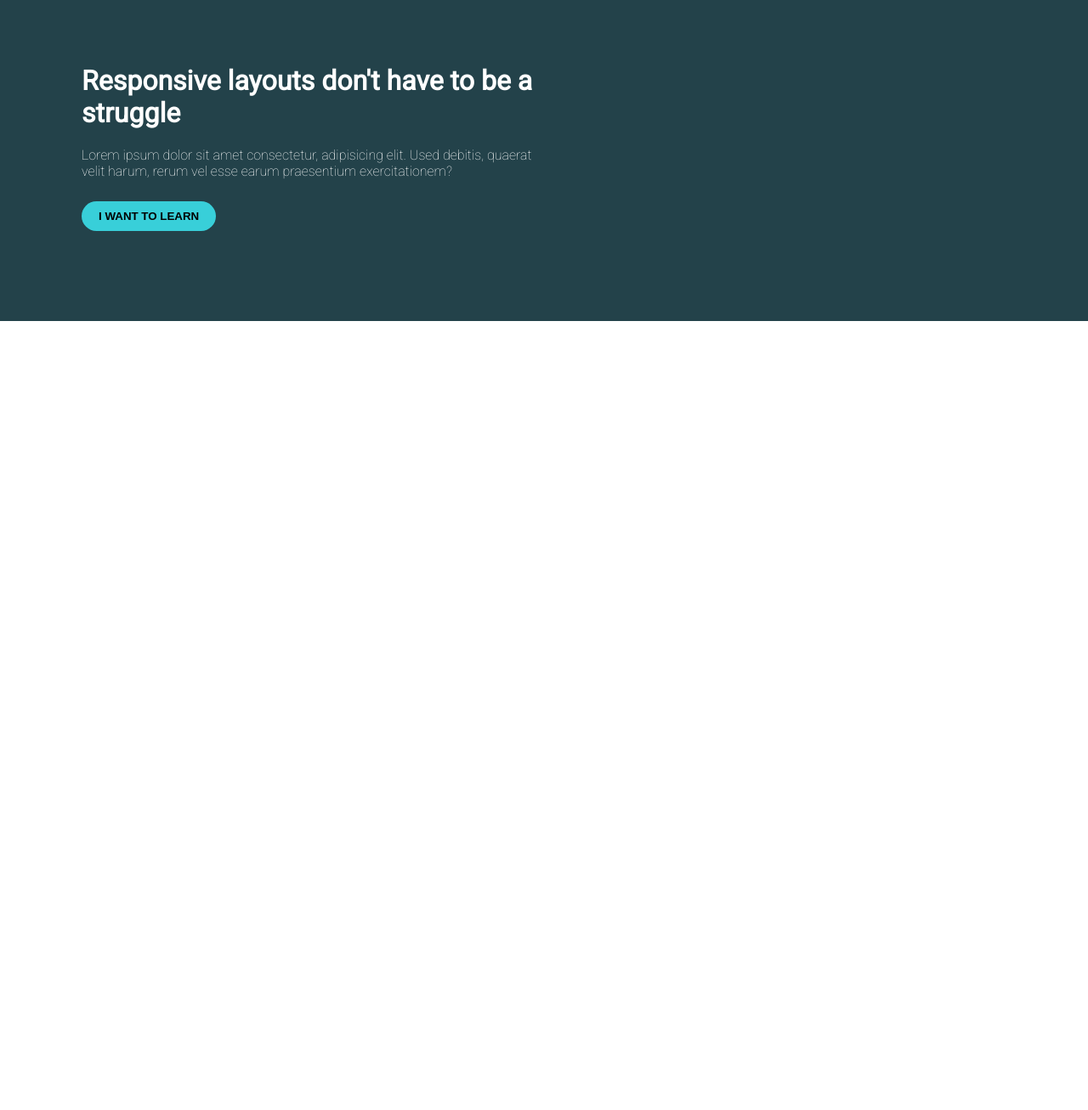
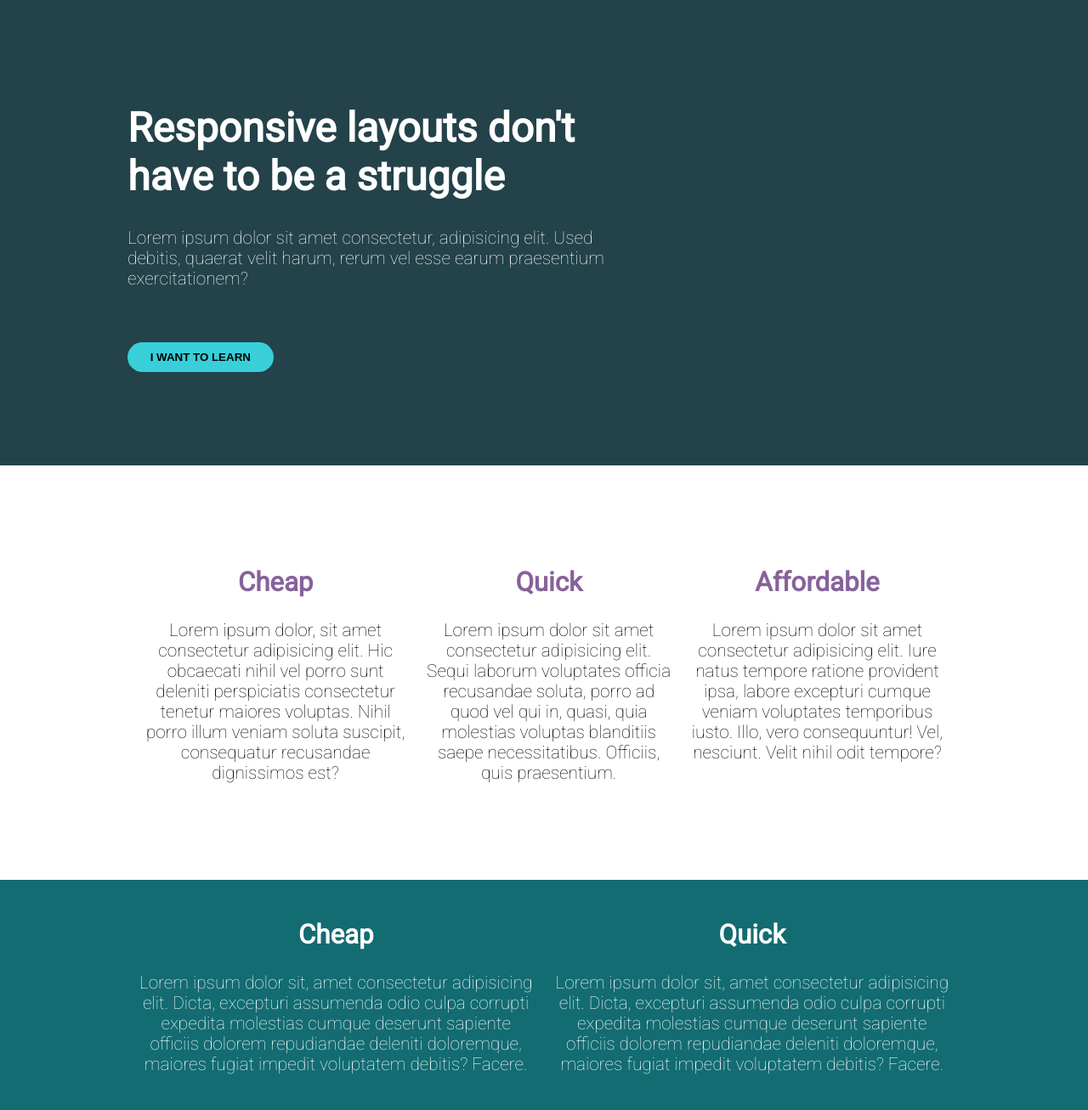
Before and after one commit to Joelstraley/KP-CSS-Responsive-Course, a plain HTML site: page index.html in a window 1280 px wide. Shown: the part 20-1327 px from the top of the page at 85% size. Before the commit the page ends 800 px from the top, so only its background shows below. Drawn offline with Linux system fonts and the light colour scheme.

Commit message:
updated HTML and CSS for next challenge

```diff
--- a/index.html
+++ b/index.html
@@ -11,14 +11,46 @@
     <title>CSS Challenge</title>
 </head>
 <body>
-    <div class="container">
-        <div class="title-container">
-            <h1 class="title">Responsive layouts don't have to be a struggle</h1>
-                <h3 class="subtitle">
+    <div class="hero">
+        <div class="container">
+            <div class="hero__text">
+                <h1 class="title">Responsive layouts don't have to be a struggle</h1>
+                <p class="subtitle">
                     Lorem ipsum dolor sit amet consectetur, adipisicing elit. Used debitis, quaerat velit harum, rerum vel esse earum praesentium exercitationem?
-                </h3>
-                <button class="btn">I Want to Learn</button>
+                </p>
+                <button href="#" class="btn">I Want to Learn</button>
+            </div>
         </div>
     </div>
+    <section class="three-col">
+    <div class="container">
+        <div class="row">
+            <div class="col">
+                <h2>Cheap</h2>
+                <p>Lorem ipsum dolor, sit amet consectetur adipisicing elit. Hic obcaecati nihil vel porro sunt deleniti perspiciatis consectetur tenetur maiores voluptas. Nihil porro illum veniam soluta suscipit, consequatur recusandae dignissimos est?</p>
+            </div>
+            <div class="col">
+                <h2>Quick</h2>
+                <p>Lorem ipsum dolor sit amet consectetur adipisicing elit. Sequi laborum voluptates officia recusandae soluta, porro ad quod vel qui in, quasi, quia molestias voluptas blanditiis saepe necessitatibus. Officiis, quis praesentium.</p>
+            </div>
+            <div class="col">
+                <h2>Affordable</h2>
+                <p>Lorem ipsum dolor sit amet consectetur adipisicing elit. Iure natus tempore ratione provident ipsa, labore excepturi cumque veniam voluptates temporibus iusto. Illo, vero consequuntur! Vel, nesciunt. Velit nihil odit tempore?</p>
+            </div>
+        </div>
+    </div>
+</section>
+<section class="two-col">
+    <div class="container row row__bottom">
+        <div class="col">
+            <h2>Cheap</h2>
+            <p>Lorem ipsum dolor sit, amet consectetur adipisicing elit. Dicta, excepturi assumenda odio culpa corrupti expedita molestias cumque deserunt sapiente officiis dolorem repudiandae deleniti doloremque, maiores fugiat impedit voluptatem debitis? Facere.</p>
+        </div>
+        <div class="col">
+            <h2>Quick</h2>
+            <p>Lorem ipsum dolor sit, amet consectetur adipisicing elit. Dicta, excepturi assumenda odio culpa corrupti expedita molestias cumque deserunt sapiente officiis dolorem repudiandae deleniti doloremque, maiores fugiat impedit voluptatem debitis? Facere.</p>
+        </div>
+    </div>
+</section>
 </body>
 </html>
--- a/style.css
+++ b/style.css
@@ -1,38 +1,101 @@
-* { box-sizing: border-box;}
+*, *::before, *::after { box-sizing: border-box;}
 
 body {
     margin: 0;
     font-family: 'Roboto', sans-serif;
+    font-size: 1.3rem;
 }
 
 .container {
+    /*  width: 45%;
+     margin: 4em 4em; */
+     width: 80%;
+     max-width: 1000px;
+     padding: 10px;
+     margin: 0 auto;
+ }
+
+ .row {
+    display: flex;
+    gap: 1em;
+    padding: 1em;
+ }
+
+ .row > h2 {
+    font-size: 36px;
+ }
+
+ .col + .col {
+    text-align: center;
+ }
+
+ p {
+    font-weight: 300;
+ }
+
+.hero {
     background-color: #23424A;
     color: white;
-    padding: 2em;
-
+    padding: 100px 0;
+   /*  padding: 2em; */
 }
 
-.title-container {
-    width: 45%;
-    margin: 4em 4em;
-
+.hero p {
+    margin-bottom: 3em;
 }
 
-.title {
+
+h1 {
+    font-size: 3rem;
+}
+
+.hero__text {
+    width: 60%;
+}
+
+
+/* .title {
     font-weight: 900;
 }
-
-.subtitle {
+ */
+/* .subtitle {
     font-weight: 200;
     font-size: medium;
-}
+} */
 
 .btn {
+    display: inline-block;
     background-color: #38CFD9;
     font-weight: 700;
     text-transform: uppercase;
+    font-weight: 900;
     border: none;
     border-radius: 25px;
-    padding: 10px 20px;
-    margin: 10px 0 10px 0;
+    padding: .75em 2em;
 }
+.btn:hover,
+.btn:focus {
+    opacity: .75;
+    cursor: pointer;
+}
+
+.col > p {
+    text-align: center;
+}
+
+.col > h2 {
+    text-align: center;
+}
+
+.two-col {
+    background-color: #136C72;
+    color: white;
+}
+
+.three-col h2 {
+    color: #87629a
+}
+
+.three-col {
+    padding: 3em 0;
+}
```
